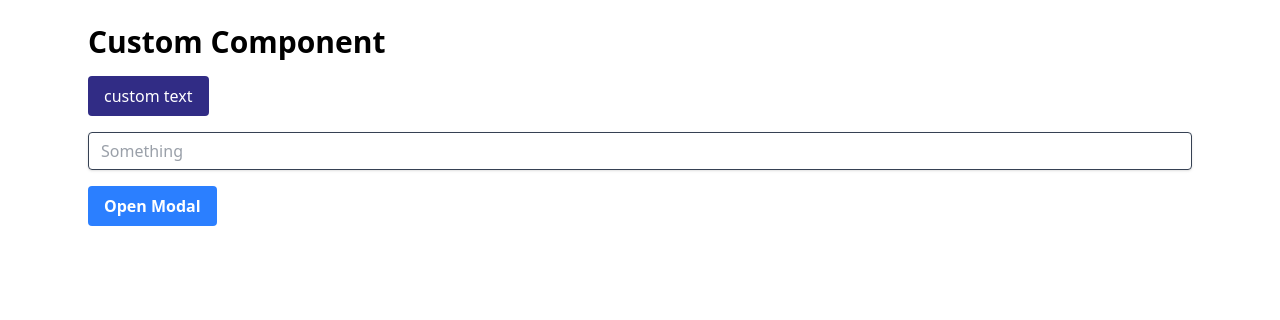
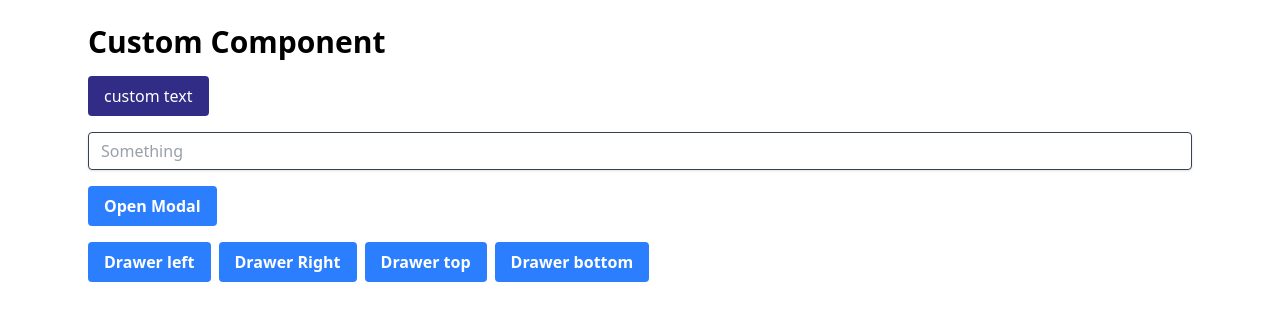
Before and after one commit to setareh/customComponent, a React (Vite) app: page / in a window 1280 px wide. Shown: the top 320 px of the page. Built offline with nearby package versions, Linux system fonts and the light colour scheme.

Commit message:
create drawer

```diff
--- a/src/App.jsx
+++ b/src/App.jsx
@@ -2,11 +2,21 @@ import Button from "./components/Button/Button";
 import Textfield from "./components/Textfield/Textfield";
 import Modal from "./components/Modal/Modal";
 import { useStore } from "./utils/context/zustand/store";
+import Drawer from "./components/Drawer/Drawer";
+import { useDrawerStore } from "./utils/context/zustand/useDrawerStore";
 
 function App() {
   const { isOpen, openModal, closeModal } = useStore((state) => state);
+  const { isOpenDrawer } = useDrawerStore((state) => state.drawer);
+
+  const { openDrawer, closeDrawer } = useDrawerStore((state) => state);
+
+  // const drawerStorRight = useDrawerStore((state) => state);
+  // const drawerStorLeft = useDrawerStore((state) => state);
 
   return (
+    <>
+      <Drawer />
       <div className="block mx-auto w-6xl p-6">
         <h1 className="text-3xl font-bold">Custom Component</h1>
         <div className="my-4">
@@ -44,7 +54,62 @@ function App() {
             }
           />
         </div>
+        <div className="my-4 flex flex-row">
+          <div className="mr-2">
+            <Button
+              onClick={() =>
+                openDrawer({
+                  placement: "left",
+                  title: "ssss",
+                  content: "content lorem",
+                })
+              }
+            >
+              Drawer left
+            </Button>
           </div>
+          <div className="mr-2">
+            <Button
+              onClick={() =>
+                openDrawer({
+                  placement: "right",
+                  title: "ssss",
+                  content: "content lorem",
+                })
+              }
+            >
+              Drawer Right
+            </Button>
+          </div>
+          <div className="mr-2">
+            <Button
+              onClick={() =>
+                openDrawer({
+                  placement: "top",
+                  title: "ssss",
+                  content: "content lorem",
+                })
+              }
+            >
+              Drawer top
+            </Button>
+          </div>
+          <div className="mr-2">
+            <Button
+              onClick={() =>
+                openDrawer({
+                  placement: "bottom",
+                  title: "bottom test",
+                  content: "content lorem",
+                })
+              }
+            >
+              Drawer bottom
+            </Button>
+          </div>
+        </div>
+      </div>
+    </>
   );
 }
 
--- /dev/null
+++ b/src/components/Drawer/Drawer.jsx
@@ -0,0 +1,52 @@
+import ReactDOM from "react-dom";
+import { useDrawerStore } from "../../utils/context/zustand/useDrawerStore";
+
+export default function Drawer() {
+  const { isOpenDrawer, placement, title, content } = useDrawerStore(
+    (state) => state.drawer
+  );
+  const { closeDrawer } = useDrawerStore((state) => state);
+
+  if (!isOpenDrawer) return null;
+
+  let justifyContent = "justify-center";
+  let alignItems = "items-center";
+
+  if (placement === "top" || placement === "bottom") {
+    alignItems = "";
+  }
+
+  if (placement === "left" || placement === "right") {
+    justifyContent = "";
+  }
+
+  return ReactDOM.createPortal(
+    <div className={`fixed inset-0 flex ${justifyContent} ${alignItems} z-50`}>
+      <div
+        className="fixed inset-0 bg-black opacity-50"
+        onClick={closeDrawer}
+      ></div>
+      <div
+        className={`fixed ${placement}-0 ${
+          placement == "top" || placement == "bottom"
+            ? "w-full h-64  "
+            : "w-64 h-full top-0"
+        } bg-white shadow-lg z-10`}
+      >
+        <div
+          className={`p-4 border-b border-gray-200 flex  justify-between items-center`}
+        >
+          <h2 className="text-lg font-bold">{title}</h2>
+          <button
+            className="text-gray-500 hover:text-gray-700"
+            onClick={closeDrawer}
+          >
+            &times;
+          </button>
+        </div>
+        <div className="p-4">{content}</div>
+      </div>
+    </div>,
+    document.body
+  );
+}
--- /dev/null
+++ b/src/utils/context/zustand/useDrawerStore.js
@@ -0,0 +1,28 @@
+import { create } from "zustand";
+
+export const useDrawerStore = create((set) => ({
+  drawer: {
+    isOpenDrawer: false,
+    placement: "right",
+    title: "",
+    content: "",
+  },
+  openDrawer: ({ placement, title, content }) =>
+    set((state) => ({
+      drawer: {
+        isOpenDrawer: true,
+        title: title,
+        content: content,
+        placement: placement,
+      },
+    })),
+  closeDrawer: () =>
+    set((state) => ({
+      drawer: {
+        isOpenDrawer: false,
+        title: "",
+        content: "",
+        placement: "right",
+      },
+    })),
+}));
```
Lines whose indentation alone changed are shown as unchanged.
